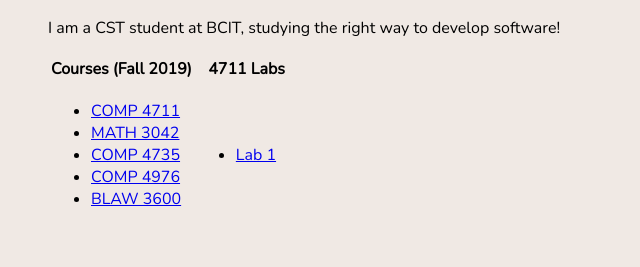
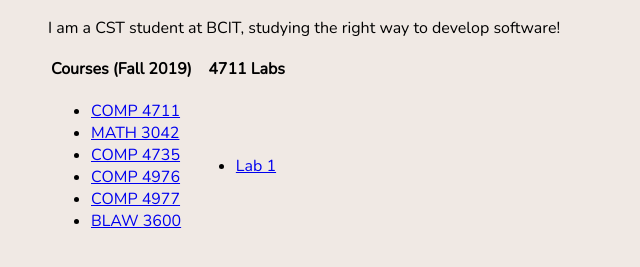
Before and after one commit to ryrabang/lab01, a plain HTML site: page index.html in a window 1280 px wide. Shown: the part 169-436 px from the top of the page, without its empty margins (0-640 px from the left). Drawn offline with nearby package versions, Linux system fonts and the light colour scheme.

Commit message:
finished

```diff
--- a/index.html
+++ b/index.html
@@ -42,6 +42,9 @@
                     <a href="https://www.bcit.ca/study/outlines/20193041925">COMP 4976</a>
                 </li>
                 <li>
+                    <a href="https://www.bcit.ca/study/outlines/20183041926">COMP 4977</a>
+                </li>
+                <li>
                     <a href="https://www.bcit.ca/study/outlines/20193035493">BLAW 3600</a>
                 </li>
             </ul>
```
